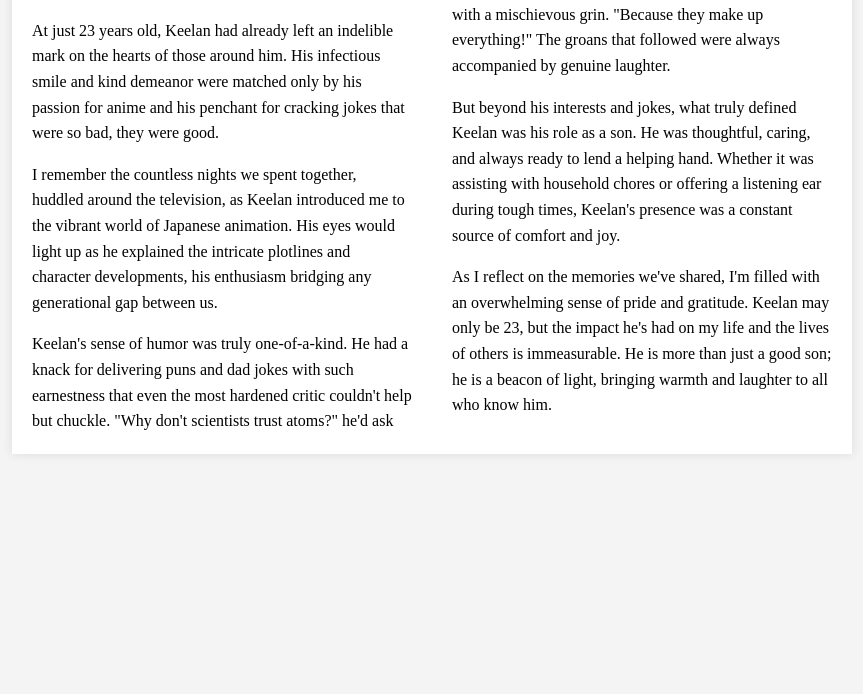
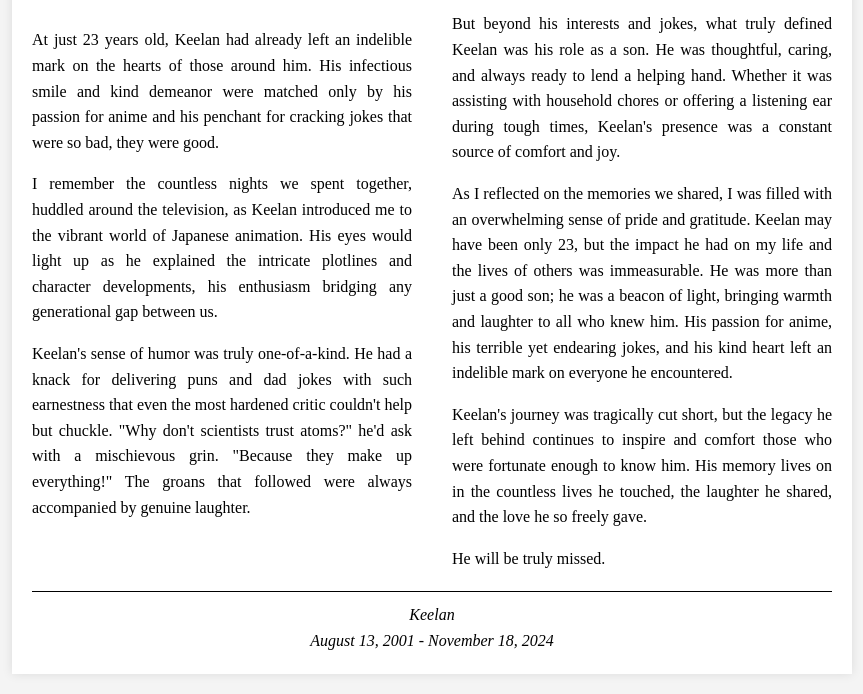
Before and after one commit to Draita/TempSite, a plain HTML site: page newspaper.html in a window 1280 px wide. Shown: the part 849-1543 px from the top of the page, without its empty margins (208-1071 px from the left). Before the commit the page ends 1323 px from the top, so only its background shows below. Drawn offline with Linux system fonts and the light colour scheme.

Commit message:
Add files via upload

```diff
--- a/newspaper.html
+++ b/newspaper.html
@@ -28,27 +28,38 @@
         .header h1 {
             font-size: 48px;
             margin: 0;
+            font-family: 'Old English Text MT', 'Times New Roman', serif;
         }
         .date {
             font-style: italic;
         }
         .article-title {
-            font-size: 28px;
+            font-size: 32px;
             font-weight: bold;
             margin-bottom: 10px;
+            text-align: center;
         }
         .byline {
             font-style: italic;
             margin-bottom: 20px;
+            text-align: center;
         }
         .content {
             column-count: 2;
             column-gap: 40px;
+            text-align: justify;
         }
         img {
             width: 100%;
             height: auto;
             margin-bottom: 20px;
+        }
+        .obituary {
+            font-style: italic;
+            text-align: center;
+            margin-top: 20px;
+            border-top: 1px solid #000;
+            padding-top: 10px;
         }
     </style>
 </head>
@@ -73,7 +84,16 @@
 
             <p>But beyond his interests and jokes, what truly defined Keelan was his role as a son. He was thoughtful, caring, and always ready to lend a helping hand. Whether it was assisting with household chores or offering a listening ear during tough times, Keelan's presence was a constant source of comfort and joy.</p>
 
-            <p>As I reflect on the memories we've shared, I'm filled with an overwhelming sense of pride and gratitude. Keelan may only be 23, but the impact he's had on my life and the lives of others is immeasurable. He is more than just a good son; he is a beacon of light, bringing warmth and laughter to all who know him.</p>
+            <p>As I reflected on the memories we shared, I was filled with an overwhelming sense of pride and gratitude. Keelan may have been only 23, but the impact he had on my life and the lives of others was immeasurable. He was more than just a good son; he was a beacon of light, bringing warmth and laughter to all who knew him. His passion for anime, his terrible yet endearing jokes, and his kind heart left an indelible mark on everyone he encountered.</p>
+
+            <p>Keelan's journey was tragically cut short, but the legacy he left behind continues to inspire and comfort those who were fortunate enough to know him. His memory lives on in the countless lives he touched, the laughter he shared, and the love he so freely gave.</p>
+
+            <p>He will be truly missed.</p>
+        </div>
+
+        <div class="obituary">
+            Keelan<br>
+            August 13, 2001 - November 18, 2024
         </div>
     </div>
 </body>
```
